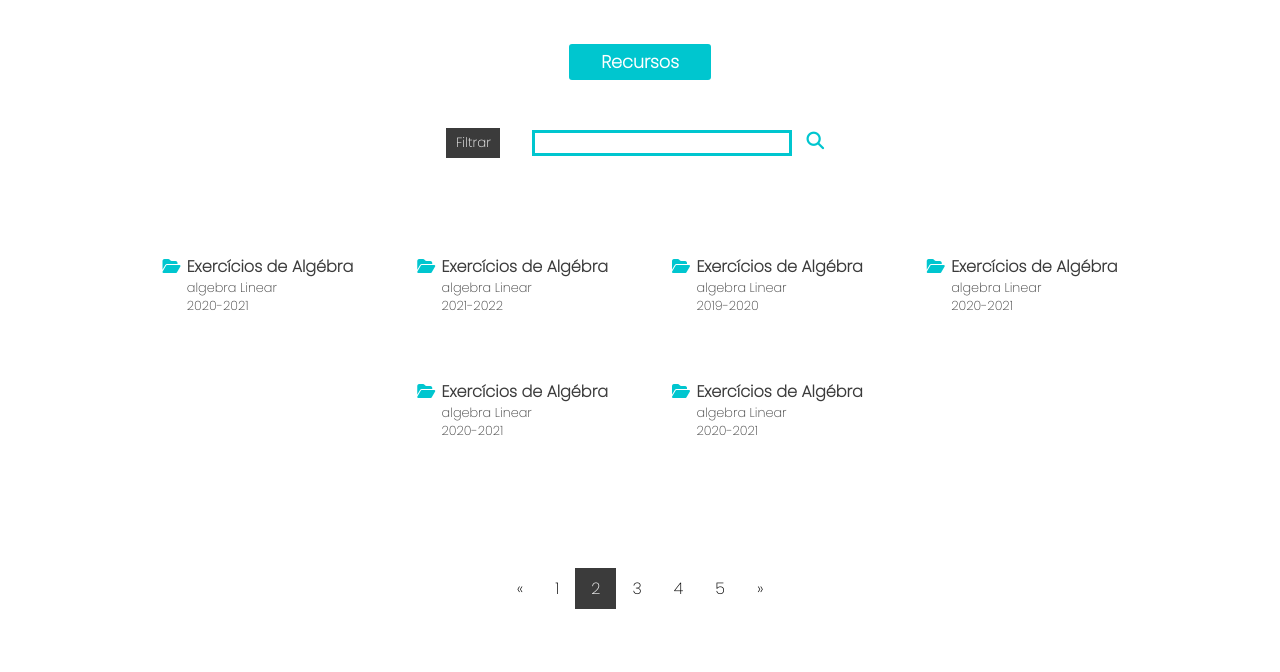
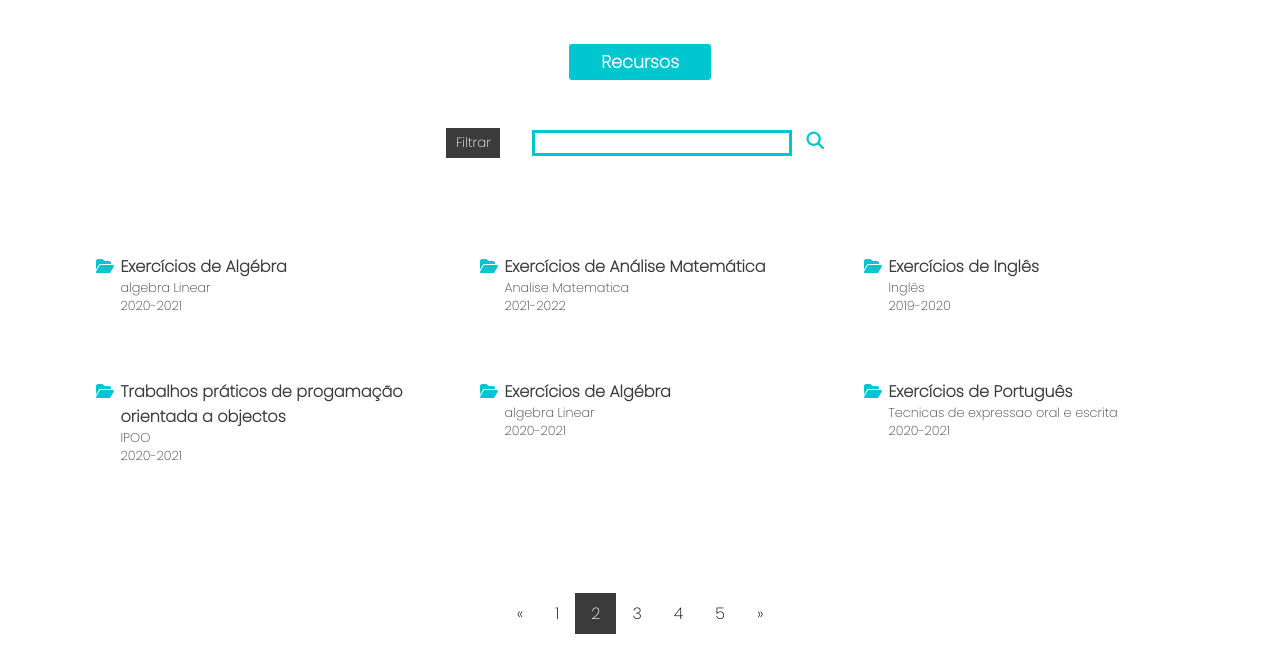
Before and after one commit to nlinfo/nlei, a plain HTML site: page recursos.html in a window 1280 px wide. Shown: the part 84-756 px from the top of the page. Drawn offline with Linux system fonts and the light colour scheme.

Commit message:
recurso width

```diff
--- a/css/recursos.css
+++ b/css/recursos.css
@@ -70,6 +70,9 @@ button:hover{
 }
 
 .recurso {
+
+    width: 20rem;
+
     text-decoration: none;
     color: #3B3B3B;
     display: flex;
--- a/recursos.html
+++ b/recursos.html
@@ -60,8 +60,8 @@
             <a class="recurso" href="#download">
                 <i class="fa-solid fa-folder-open"></i>
                 <span>
-                    <p>Exercícios de Algébra</p>
-                    <span>algebra Linear</span>
+                    <p>Exercícios de Análise Matemática</p>
+                    <span>Analise Matematica</span>
                     <span>2021-2022</span>
                 </span>
             </a>
@@ -69,16 +69,16 @@
             <a class="recurso" href="#download">
                 <i class="fa-solid fa-folder-open"></i>
                 <span>
-                    <p>Exercícios de Algébra</p>
-                    <span>algebra Linear</span>
+                    <p>Exercícios de Inglês</p>
+                    <span>Inglês</span>
                     <span>2019-2020</span>
                 </span>
             </a>
             <a class="recurso" href="#download">
                 <i class="fa-solid fa-folder-open"></i>
                 <span>
-                    <p>Exercícios de Algébra</p>
-                    <span>algebra Linear</span>
+                    <p>Trabalhos práticos de progamação orientada a objectos</p>
+                    <span>IPOO</span>
                     <span>2020-2021</span>
                 </span>
             </a>
@@ -93,8 +93,8 @@
             <a class="recurso" href="#download">
                 <i class="fa-solid fa-folder-open"></i>
                 <span>
-                    <p>Exercícios de Algébra</p>
-                    <span>algebra Linear</span>
+                    <p>Exercícios de Português</p>
+                    <span>Tecnicas de expressao oral e escrita</span>
                     <span>2020-2021</span>
                 </span>
             </a>
```
